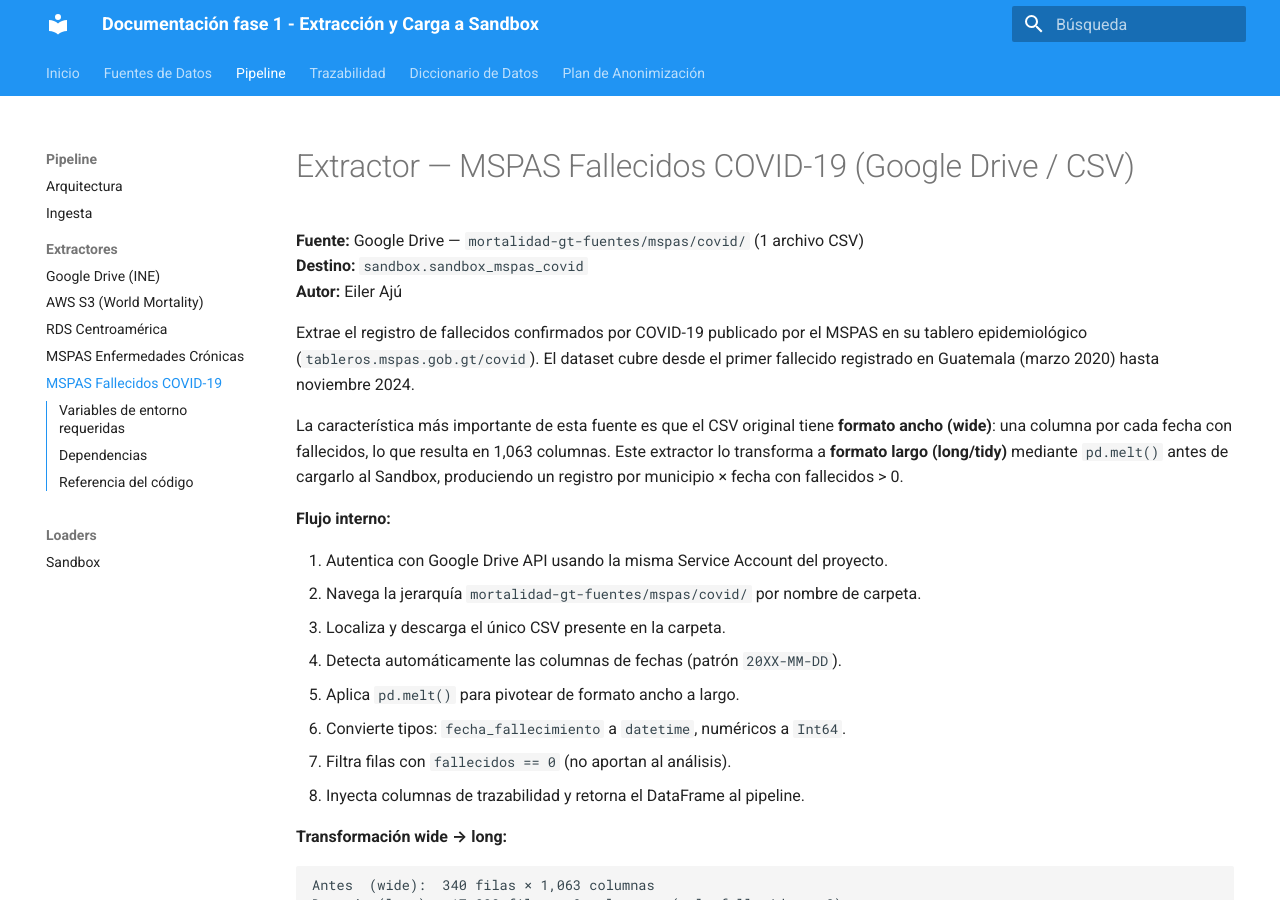
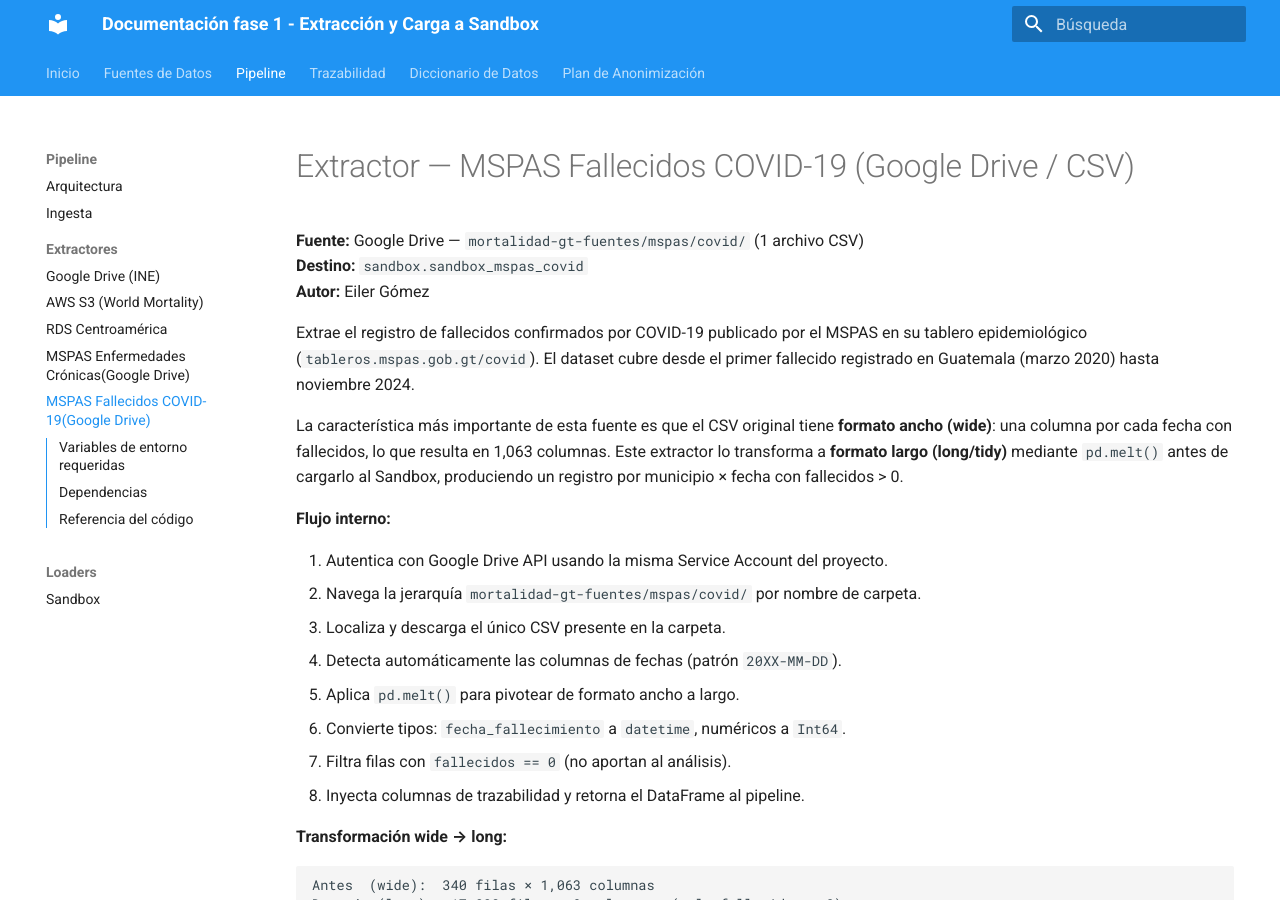
Before and after one commit to RudyReyes28/mortalidad-gt-bi, an MkDocs documentation site: the page built from docs/pipeline/extractores/extract_mspas_covid.md, in a window 1280 px wide and 900 px high. Built offline with MkDocs 1.6.1 and Material for MkDocs 9.7.7, drawn with Linux system fonts in a browser that asks for light colours.

Commit message:
modificando mi nombre y nombres de los navs de las fuentes MSPAS

```diff
--- a/docs/pipeline/extractores/extract_mspas_covid.md
+++ b/docs/pipeline/extractores/extract_mspas_covid.md
@@ -2,7 +2,7 @@
 
 **Fuente:** Google Drive — `mortalidad-gt-fuentes/mspas/covid/` (1 archivo CSV)
 **Destino:** `sandbox.sandbox_mspas_covid`
-**Autor:** Eiler Ajú
+**Autor:** Eiler Gómez
 
 Extrae el registro de fallecidos confirmados por COVID-19 publicado por el MSPAS
 en su tablero epidemiológico (`tableros.mspas.gob.gt/covid`). El dataset cubre desde
--- a/mkdocs.yml
+++ b/mkdocs.yml
@@ -49,8 +49,8 @@ nav:
       - Google Drive (INE): pipeline/extractores/extract_gdrive.md
       - AWS S3 (World Mortality): pipeline/extractores/extract_world_mortality_s3.md
       - RDS Centroamérica: pipeline/extractores/extract_centroamerica_rds.md
-      - MSPAS Enfermedades Crónicas: pipeline/extractores/extract_mspas_mec.md
-      - MSPAS Fallecidos COVID-19: pipeline/extractores/extract_mspas_covid.md
+      - MSPAS Enfermedades Crónicas(Google Drive): pipeline/extractores/extract_mspas_mec.md
+      - MSPAS Fallecidos COVID-19(Google Drive): pipeline/extractores/extract_mspas_covid.md
     - Loaders:
       - Sandbox: pipeline/loaders/load_sandbox.md
   - Trazabilidad:
```
Also changed, not shown: docs/pipeline/extractores/extract_mspas_mec.md (+1 -1 lines).
